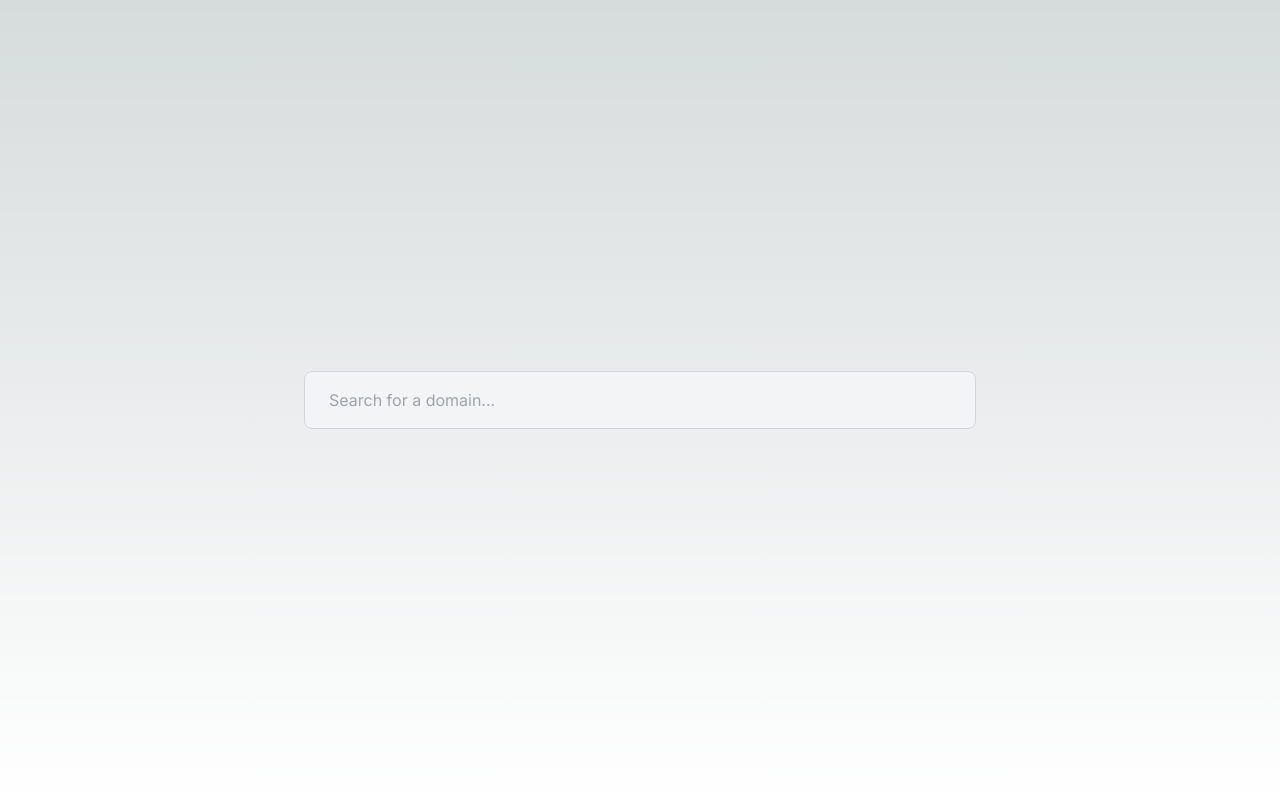
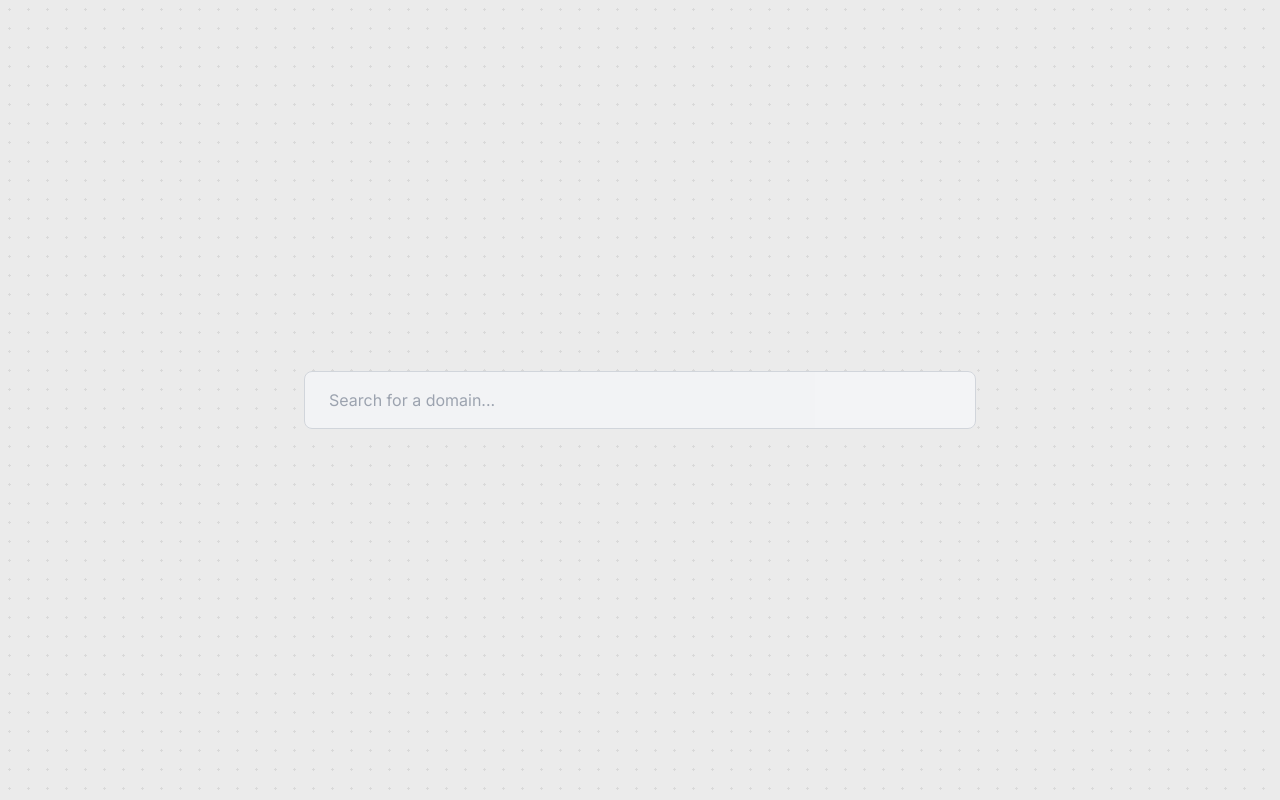
Before and after one commit to toohard2explain/tlds.world, a Next.js app: page / in a window 1280 px wide. Built offline with nearby package versions, Linux system fonts and the light colour scheme.

Commit message:
add background dots

```diff
--- a/src/pages/_document.tsx
+++ b/src/pages/_document.tsx
@@ -6,7 +6,7 @@ export default function Document() {
       <Head>
         <title>TLDS.world &middot; The best comparing platform for top level domain</title>
       </Head>
-      <body>
+      <body className='dotted-background'>
         <Main />
         <NextScript />
       </body>
--- a/src/styles/globals.css
+++ b/src/styles/globals.css
@@ -4,7 +4,7 @@
 
 :root {
   --foreground-rgb: 0, 0, 0;
-  --background-start-rgb: 214, 219, 220;
+  --background-start-rgb: 235, 235, 235;
   --background-end-rgb: 255, 255, 255;
 }
 
@@ -17,3 +17,10 @@ body {
     )
     rgb(var(--background-start-rgb));
 }
+
+.dotted-background {
+  opacity: 0.99;
+  background-image: radial-gradient(rgba(175, 175, 175, 0.3) 1.25px, rgba(0, 0, 0, 0) 0.95px);
+  background-size: 19px 19px;
+  background-repeat: repeat;
+}
```
